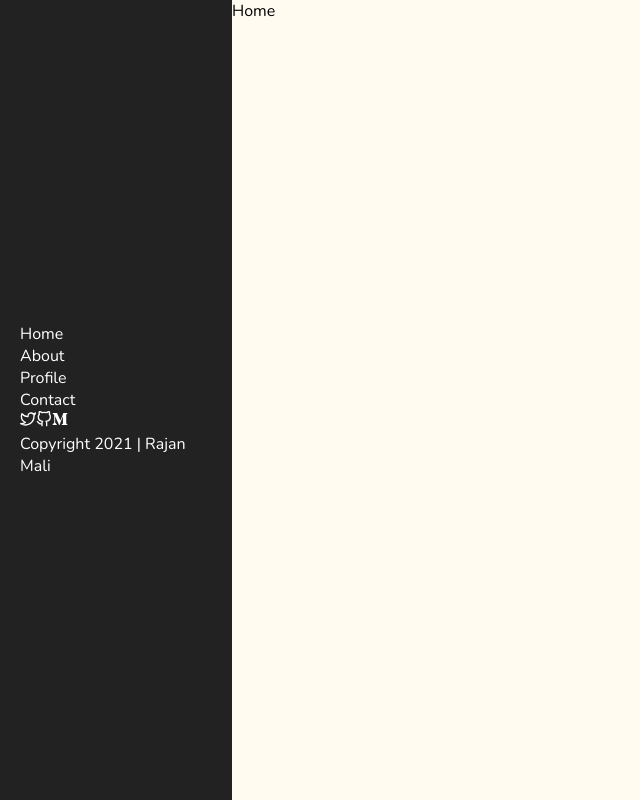
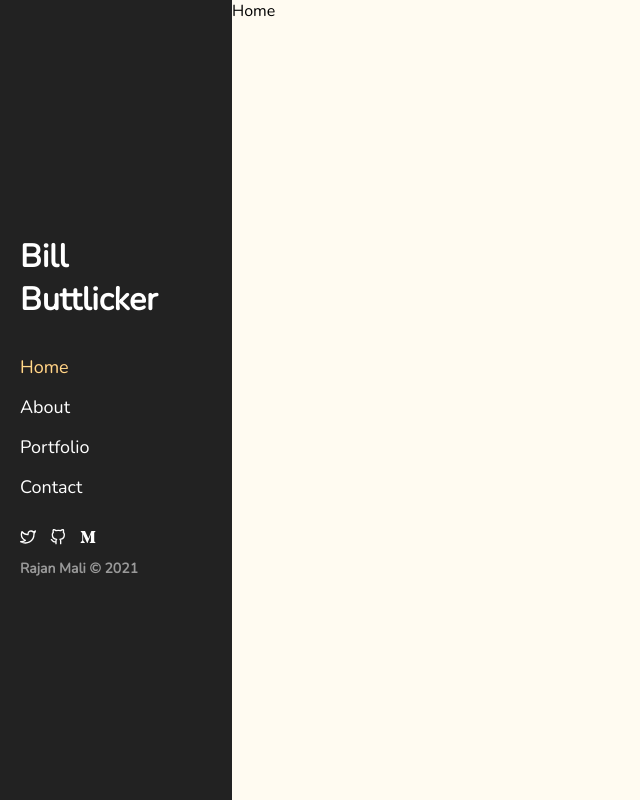
Before and after one commit to rajanmali/nextjs-scss-portfolio, a Next.js app: page / in a window 1280 px wide. Shown: the whole page, without its empty margins (0-640 px from the left). Built offline with nearby package versions, Linux system fonts and the light colour scheme.

Commit message:
added mobile drawer

```diff
--- a/components/layout/Layout.styles.ts
+++ b/components/layout/Layout.styles.ts
@@ -7,4 +7,12 @@ export const LayoutWrapper = styled.div`
   align-items: stretch;
 
   height: 100vh;
+
+  @media only screen and (max-width: 768px) {
+    flex-flow: column wrap;
+    justify-content: stretch;
+
+    width: 100vw;
+    height: auto;
+  }
 `;
--- a/components/layout/Sidebar/Sidebar.styles.ts
+++ b/components/layout/Sidebar/Sidebar.styles.ts
@@ -14,15 +14,125 @@ export const SidebarWrapper = styled.div`
   flex-flow: column wrap;
   justify-content: center;
   align-items: flex-start;
+
+  @media only screen and (max-width: 768px) {
+    width: 100%;
+
+    box-shadow: 0 2px 5px rgba(0, 0, 0, 0.3);
+  }
 `;
 
-export const SidebarLogo = styled.div``;
-export const SidebarNavWrapper = styled.div``;
-export const SidebarNavMenu = styled.div``;
-export const SidebarMenuItem = styled.div``;
+export const SidebarLogoWrapper = styled.div`
+  width: 100%;
+  display: flex;
+  flex-flow: row nowrap;
+  align-items: center;
+  justify-content: space-between;
+
+  .sidebar__menu-toggle {
+    transform: scale(0);
+  }
+
+  @media only screen and (max-width: 768px) {
+    .sidebar__menu-toggle {
+      transform: scale(1);
+    }
+  }
+`;
+
+export const SidebarLogo = styled.h1`
+  cursor: pointer;
+
+  transition: all 0.2s ease;
+
+  margin: 12px 0;
+
+  &:hover {
+    color: #ffefcb;
+    text-shadow: 2px 2px 2px rgba(255, 0, 0, 1);
+  }
+`;
+
+export const SidebarNavWrapper = styled.div<{ showDrawer: boolean }>`
+  margin: 14px 0;
+  transition: all 0.2s ease;
+
+  @media only screen and (max-width: 768px) {
+    display: ${(props) => {
+      return props.showDrawer ? 'block' : 'none';
+    }};
+  }
+`;
+
+export const SidebarNavMenu = styled.ul`
+  list-style: none;
+
+  margin: 0;
+  padding: 0;
+
+  display: flex;
+  flex-direction: column;
+
+  @media only screen and (max-width: 768px) {
+    width: 100%;
+    flex-direction: row;
+  }
+`;
+
+export const SidebarMenuItem = styled.li<{ active?: boolean }>`
+  cursor: pointer;
+
+  transition: all 0.2s ease;
+
+  margin: 8px 0;
+  padding: 0;
+
+  font-size: 18px;
+
+  color: ${(props) => (props.active ? '#ffdb8a' : '')};
+  text-shadow: ${(props) =>
+    props.active ? '0 0 1px rgba(255, 0, 0, 0.2)' : ''};
+
+  &:hover {
+    color: #ffefcb;
+    text-shadow: 0 0 2px rgba(0, 0, 0, 1);
+  }
+
+  @media only screen and (max-width: 768px) {
+    margin-right: 24px;
+  }
+`;
+
 export const SidebarSocialWrapper = styled.div`
   display: flex;
+  width: 100%;
+  margin: 8px 0;
+
+  @media only screen and (max-width: 768px) {
+    display: none;
+  }
 `;
-export const SidebarSocialIcon = styled.div``;
-export const SidebarFooter = styled.div``;
-export const SidebarFooterHeading = styled.div``;
+
+export const SidebarSocialIcon = styled.div<{ color: string }>`
+  cursor: pointer;
+  margin-right: 14px;
+
+  transition: all 0.2s ease;
+
+  &:hover {
+    color: ${(props) => props.color};
+    filter: ${(props) => `drop-shadow(1px 1px 1px ${props.color})`};
+  }
+`;
+
+export const SidebarFooter = styled.div`
+  @media only screen and (max-width: 768px) {
+    display: none;
+  }
+`;
+
+export const SidebarFooterHeading = styled.p`
+  color: #999;
+  font-size: 14px;
+  font-weight: 800;
+`;
--- a/components/layout/Sidebar/index.tsx
+++ b/components/layout/Sidebar/index.tsx
@@ -1,12 +1,15 @@
-import { FC } from 'react';
+import { FC, useState } from 'react';
+import Link from 'next/link';
+import { useRouter } from 'next/router';
 
 // Icons
-import { FiTwitter, FiGithub } from 'react-icons/fi';
-import { FaMediumM } from 'react-icons/fa';
+import { FiTwitter, FiGithub, FiMenu } from 'react-icons/fi';
+import { FaMediumM, FaWindowClose } from 'react-icons/fa';
 
 // Styles
 import {
   SidebarWrapper,
+  SidebarLogoWrapper,
   SidebarLogo,
   SidebarNavWrapper,
   SidebarNavMenu,
@@ -18,31 +21,65 @@ import {
 } from './Sidebar.styles';
 
 const Sidebar: FC = () => {
+  const [showDrawer, setShowDrawer] = useState(false);
+  const router = useRouter();
+
+  const toggleDrawer = () => {
+    setShowDrawer(!showDrawer);
+  };
+
+  const navItems = [
+    { id: 'nav-item-0', label: 'Home', path: '/' },
+    { id: 'nav-item-1', label: 'About', path: '/about' },
+    { id: 'nav-item-2', label: 'Portfolio', path: '/portfolio' },
+    { id: 'nav-item-3', label: 'Contact', path: '/contact' },
+  ];
+
+  const socialItems = [
+    { id: 'social-item-0', icon: <FiTwitter />, color: '#00acee' },
+    { id: 'social-item-1', icon: <FiGithub />, color: '#6e5494' },
+    { id: 'social-item-2', icon: <FaMediumM />, color: '#66CDAA' },
+  ];
+
+  console.log();
+
   return (
     <SidebarWrapper>
-      <SidebarLogo />
-      <SidebarNavWrapper>
+      <SidebarLogoWrapper>
+        <Link href="/">
+          <SidebarLogo>Bill Buttlicker</SidebarLogo>
+        </Link>
+        {showDrawer ? (
+          <FaWindowClose
+            onClick={toggleDrawer}
+            className="sidebar__menu-toggle"
+          />
+        ) : (
+          <FiMenu onClick={toggleDrawer} className="sidebar__menu-toggle" />
+        )}
+      </SidebarLogoWrapper>
+
+      <SidebarNavWrapper showDrawer={showDrawer}>
         <SidebarNavMenu>
-          <SidebarMenuItem>Home</SidebarMenuItem>
-          <SidebarMenuItem>About</SidebarMenuItem>
-          <SidebarMenuItem>Profile</SidebarMenuItem>
-          <SidebarMenuItem>Contact</SidebarMenuItem>
+          {navItems.map((item) => (
+            <Link href={item.path} key={item.id}>
+              <SidebarMenuItem active={router.pathname === item.path}>
+                {item.label}
+              </SidebarMenuItem>
+            </Link>
+          ))}
         </SidebarNavMenu>
       </SidebarNavWrapper>
       <SidebarSocialWrapper>
-        <SidebarSocialIcon>
-          <FiTwitter />
-        </SidebarSocialIcon>
-        <SidebarSocialIcon>
-          <FiGithub />
-        </SidebarSocialIcon>
-        <SidebarSocialIcon>
-          <FaMediumM />
-        </SidebarSocialIcon>
+        {socialItems.map((item) => (
+          <SidebarSocialIcon key={item.id} color={item.color}>
+            {item.icon}
+          </SidebarSocialIcon>
+        ))}
       </SidebarSocialWrapper>
       <SidebarFooter>
         <SidebarFooterHeading>
-          Copyright {new Date().getFullYear()} | Rajan Mali
+          Rajan Mali © {new Date().getFullYear()}
         </SidebarFooterHeading>
       </SidebarFooter>
     </SidebarWrapper>
--- a/config/theme/globalStyles.ts
+++ b/config/theme/globalStyles.ts
@@ -2,6 +2,14 @@
 import { createGlobalStyle } from 'styled-components';
 
 const GlobalStyle = createGlobalStyle`
+ *,
+  *::before,
+  *::after {
+    margin: 0;
+    padding: 0;
+    box-sizing: inherit;
+  }
+
   body {
     margin: 0;
     padding: 0;
```
